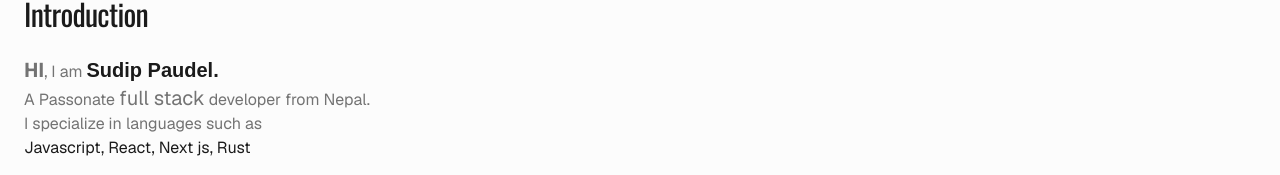
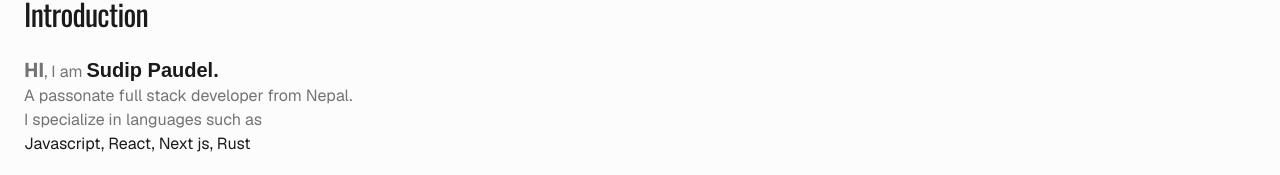
Before and after one commit to BayonetArch/portfolio, a Next.js app: page / in a window 1280 px wide. Shown: the part 129-304 px from the top of the page. Built offline with nearby package versions, Linux system fonts and the light colour scheme; a web font is replaced by a local one.

Commit message:
Fixed hero styling

```diff
--- a/app/page.tsx
+++ b/app/page.tsx
@@ -19,7 +19,7 @@ function Introduction() {
           </span>
         </p>
         <p>
-          A Passonate <span className=" text-xl">full stack</span> developer
+          A passonate <span className=" ">full stack</span> developer
           from Nepal.
         </p>
         <p>I specialize in languages such as</p>
```
